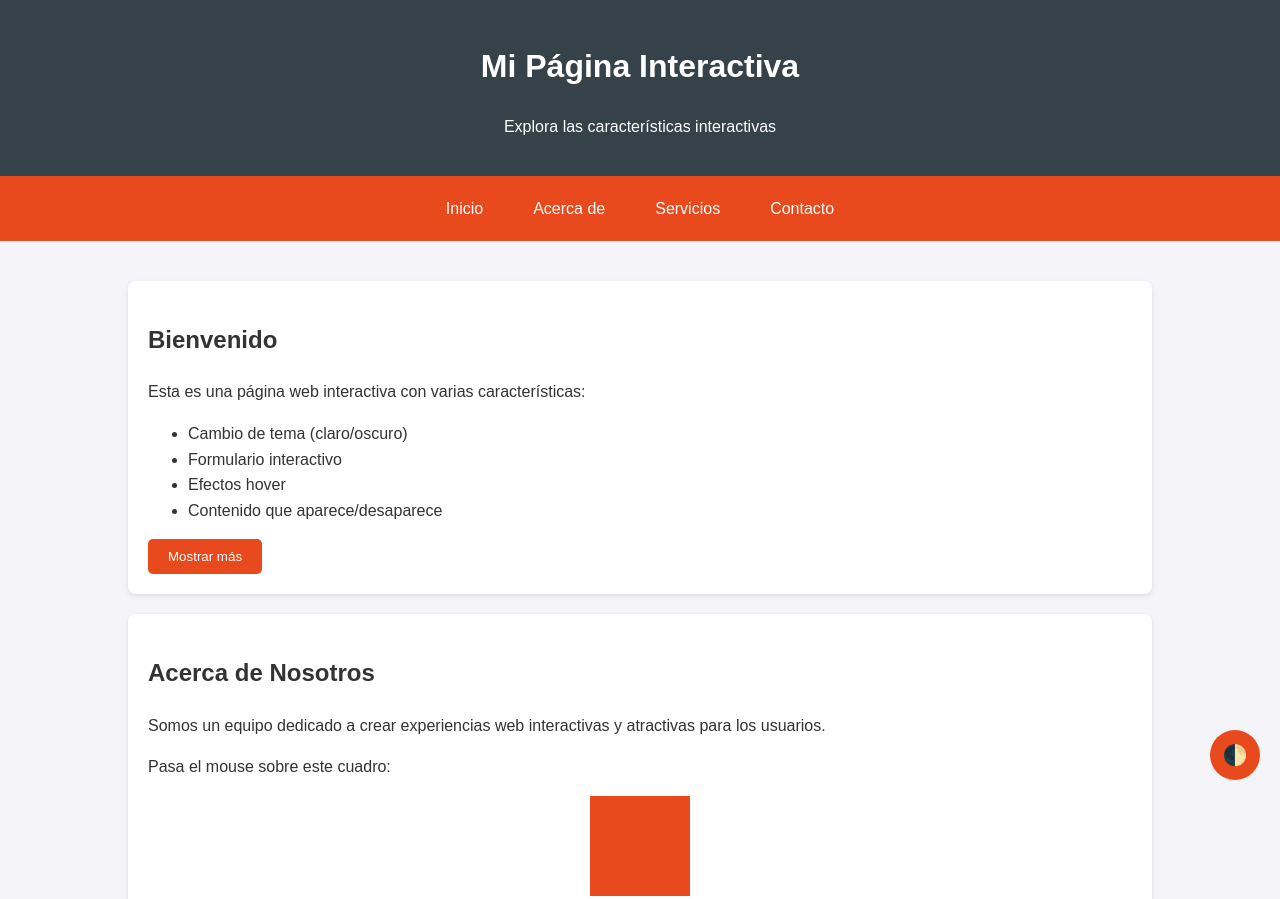
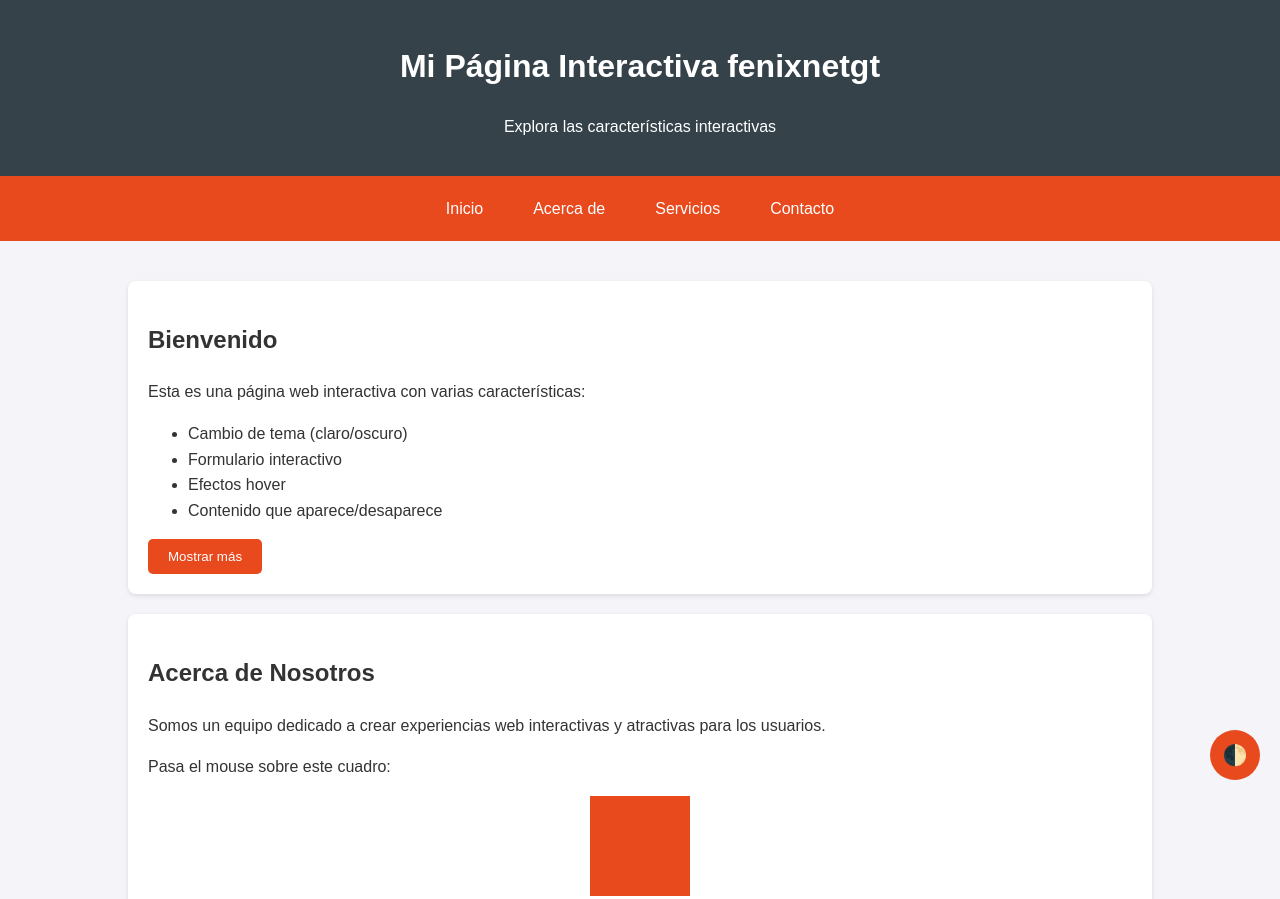
Before and after one commit to wilsonvilla78/fenixnet, a plain HTML site: page version2.html in a window 1280 px wide. Shown: the top 899 px of the page. Drawn offline with Linux system fonts and the light colour scheme.

Commit message:
Update version2.html

```diff
--- a/version2.html
+++ b/version2.html
@@ -118,7 +118,7 @@
 </head>
 <body>
     <header>
-        <h1>Mi Página Interactiva</h1>
+        <h1>Mi Página Interactiva fenixnetgt </h1>
         <p>Explora las características interactivas</p>
     </header>
 
```
